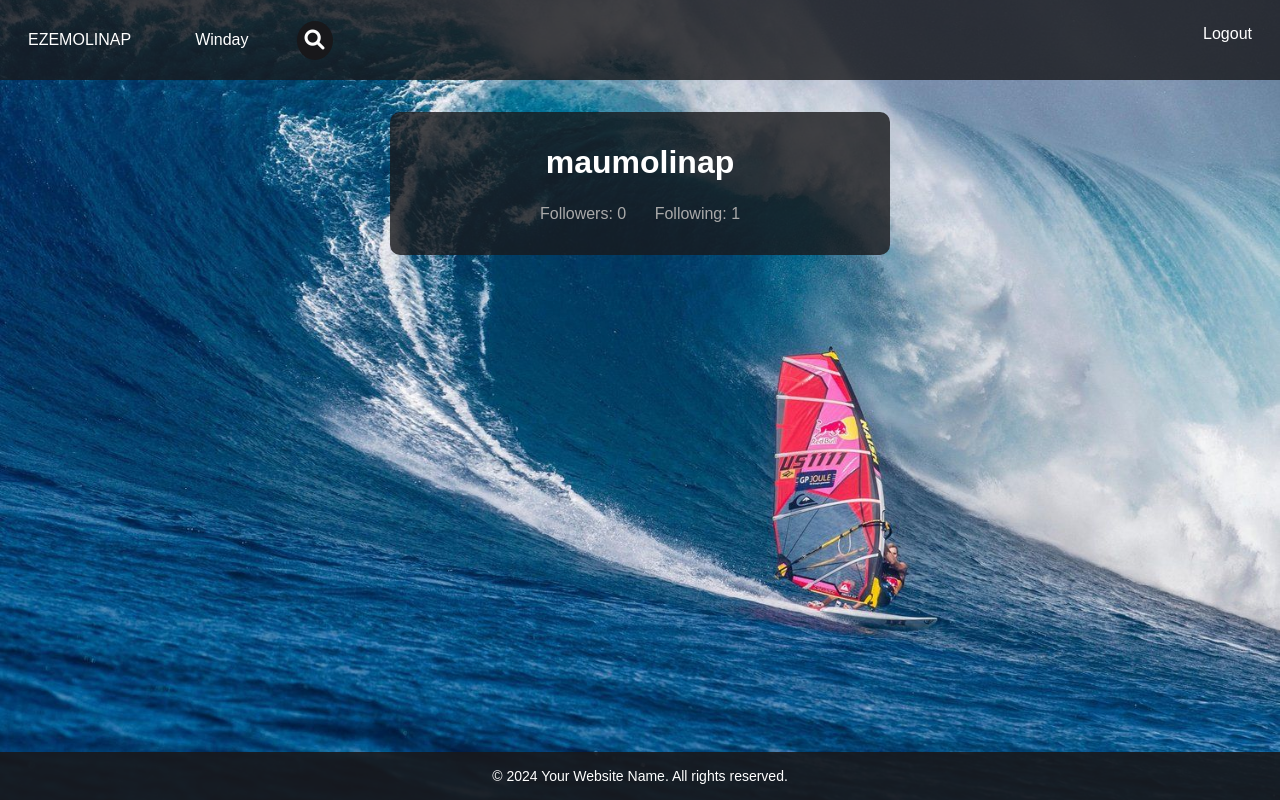
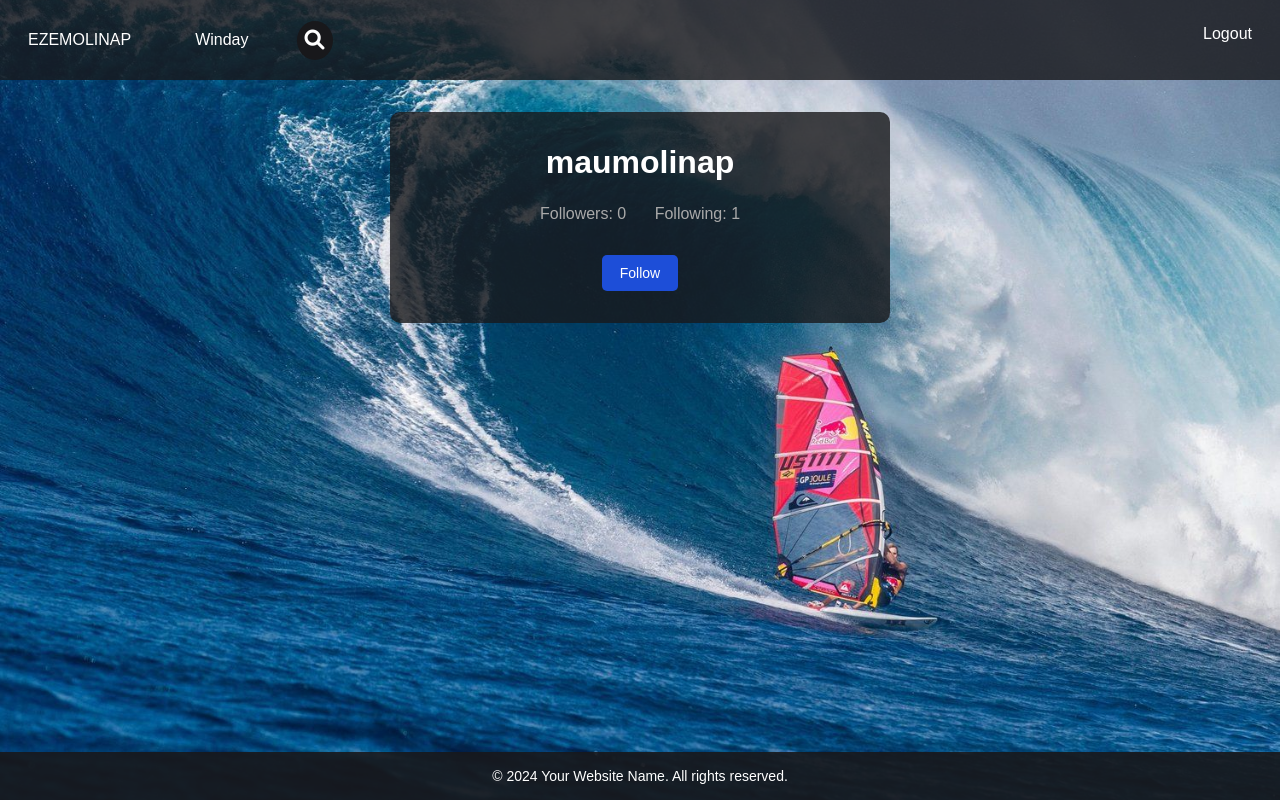
Before and after one commit to Ezemol/winday, a Django app: a page that uses winday/templates/winday/layout.html in a window 1280 px wide. Run offline with Django 5.2, Linux system fonts and the light colour scheme; a user stored in the database is signed in; data comes from the database, SQL or seed files in the repository; both versions use the stored data as it was after the commit.

Commit message:
Follow button css + funcionalidad hecho

```diff
--- /dev/null
+++ b/winday/static/winday/profile.js
@@ -0,0 +1,85 @@
+document.addEventListener('DOMContentLoaded', () => {
+    // Obtener el valor de 'is_following' desde el atributo data-is-following
+    const profileView = document.querySelector('#profile-view');
+
+    if (profileView) {
+        let isFollowing = profileView.getAttribute('data-is-following') === 'true';  // Convierte el valor a booleano
+        const profileId = profileView.getAttribute('data-user-id');  // Obtiene el ID del perfil
+
+        // Declaro variable del div del follow
+        const followDiv = document.querySelector('#follow-div');
+
+        if (followDiv) {
+            // Agrego boton de follow/unfollow
+            followDiv.innerHTML = `
+            <button id="button-follow" class="follow-button">
+                ${isFollowing ? "Unfollow" : "Follow"}
+            </button>`; // Cambia el texto del botón según el estado
+
+            // Añadir event listener al botón de follow/unfollow
+            document.querySelector('#button-follow').addEventListener('click', () => {
+                const action = isFollowing ? "unfollow" : "follow";  // Define la acción a realizar
+                console.log(action);  // Muestra la acción en la consola
+
+                follow(profileId, isFollowing);  // Llama a la función follow
+            });
+        }
+    }
+
+    function follow(profileId, isFollowing) {
+        // Realiza una solicitud para seguir/desseguir al usuario
+        fetch(`/follow/${profileId}/`, {
+            method: 'POST',  // Método de la solicitud
+            headers: {
+                'Content-Type': 'application/json',  // Tipo de contenido
+                'X-CSRFToken': getCookie('csrftoken')  // Incluye el token CSRF
+            },
+            body: JSON.stringify({
+                isFollowing: isFollowing  // Envía el estado actual de seguimiento
+            })
+        })
+        .then(response => response.json())  // Convierte la respuesta a JSON
+        .then(result => {
+            console.log(result);  // Muestra el resultado en la consola
+
+            // Actualiza el botón basado en la respuesta
+            if (result.is_following !== undefined) {  // Verifica si el campo is_following está en la respuesta
+                isFollowing = result.is_following;  // Actualiza la variable isFollowing
+                document.querySelector('#button-follow').innerText =  isFollowing ? "Unfollow" : "Follow";  // Cambia el texto del botón
+
+                // Actualizar los followers del perfil sin recargar la página
+                const numFollowersElement = document.querySelector("#num_followers");
+
+                let numFollowers = parseInt(numFollowersElement.textContent, 10);
+
+                if (isFollowing) {
+                    numFollowers++;
+                } else {
+                    numFollowers--;
+                }
+
+                numFollowersElement.innerHTML = `${numFollowers}`
+            }
+        })
+        .catch(error => {
+            console.error('Error:', error);  // Muestra el error en la consola
+            alert('An error occurred while trying to follow/unfollow the user.');  // Muestra un mensaje de error al usuario
+        });
+    }
+
+    // Funcion para obtener csrf token
+    function getCookie(name) {
+        let cookieValue = null;  // Inicializa el valor del cookie
+        if (document.cookie && document.cookie !== '') {  // Verifica si hay cookies
+            const cookies = document.cookie.split(';');  // Separa las cookies en un array
+            for (let i = 0; i < cookies.length; i++) {
+                const cookie = cookies[i].trim();  // Limpia los espacios en blanco
+                if (cookie.substring(0, name.length + 1) === (name + '=')) {  // Busca la cookie por su nombre
+                    cookieValue = decodeURIComponent(cookie.substring(name.length + 1));  // Decodifica el valor de la cookie
+                    break;  // Sale del bucle una vez encontrada
+                }
+            }
+        }
+        return cookieValue;  // Devuelve el valor de la cookie
+    }
+});
--- a/winday/static/styles.css
+++ b/winday/static/winday/styles.css
@@ -19,7 +19,7 @@ a{
 
 body {
     font-family: 'Poppins', sans-serif;
-    background-image: url('/static/images/windsurf-background.jpg');
+    background-image: url('/static/winday/images/windsurf-background.jpg');
     background-size: cover;
     background-position: center;
     background-repeat: no-repeat;
@@ -256,3 +256,25 @@ body {
     color: var(--gris); /* Color del texto */
     font-style: italic; /* Estilo de texto en cursiva */
 }
+
+.follow-button {
+    padding: 0.5rem 1rem;  /* Tamaño más pequeño */
+    font-size: 0.875rem;  /* Fuente más pequeña */
+    background-color: var(--azul-claro);
+    color: var(--blanco);
+    border-radius: 5px;
+    cursor: pointer;
+    transition: background-color 0.3s ease, color 0.3s ease;
+    border: 2px solid transparent;
+}
+
+.follow-button:hover {
+    background-color: var(--blanco);
+    color: var(--azul-oscuro);
+    border: 2px solid var(--azul-claro);
+}
+
+.follow-div{
+    text-align: center;
+    padding-top: 2rem;
+}
--- a/winday/templates/winday/layout.html
+++ b/winday/templates/winday/layout.html
@@ -6,9 +6,10 @@
         <meta charset="UTF-8">
         <meta name="viewport" content="width=device-width, initial-scale=1.0">
         <title>{% block title %}Winday{% endblock %}</title>
-        <link rel="stylesheet" href="{% static 'styles.css' %}">
-        <link rel="stylesheet" href="{% static 'index.js' %}">
+        <link rel="stylesheet" href="{% static 'winday/styles.css' %}">
         <link rel="stylesheet" href="https://cdnjs.cloudflare.com/ajax/libs/font-awesome/6.0.0-beta3/css/all.min.css"> <!-- Lupa simbolo -->
+        {% block script %}
+        {% endblock %}
     </head>
     <body>
         <nav class="upper-bar">
@@ -41,7 +42,6 @@
         <div class="container">
             {% block body %}{% endblock %}
         </div>
-        {% block script %}{% endblock %}
 
         <div class="copyright">
             &copy; 2024 Your Website Name. All rights reserved.
--- a/winday/templates/winday/profile.html
+++ b/winday/templates/winday/profile.html
@@ -17,6 +17,13 @@
                     </a>
                 </p>
             </div>
+            {% if is_profile != True and request.user.is_authenticated %}
+                <div id="follow-div" class="follow-div"></div>
+            {% endif %}
         </div>
     </div>
 {% endblock %}
+
+{% block script %}
+    <script src="{% static 'winday/profile.js' %}"></script>
+{% endblock %}
--- a/winday/urls.py
+++ b/winday/urls.py
@@ -12,4 +12,6 @@ urlpatterns = [
     # API routes
     path("profile/<str:username>/", views.profile, name="profile"),
     path("profile_connections/<int:profile_id>/", views.profile_connections, name="profile_connections"),
+    path("follow/<int:profile_id>/", views.follow_user, name="follow_user"),
+
 ]
--- a/winday/views.py
+++ b/winday/views.py
@@ -137,3 +137,31 @@ def profile_connections(request, profile_id):
         "title": title,
         "view_type": view_type,
     })
+
+@csrf_exempt
+@login_required
+def follow_user(request, profile_id):
+    if request.method == 'POST':
+        if request.user.is_authenticated:
+            try:
+                user_to_follow = get_object_or_404(User, pk=profile_id) # Obtiene el usuario a seguir
+
+                profile = user_to_follow.profile # Obtiene el perfil del usuario
+
+                # If el usuario ya está siguiendo dejar de seguir. Else empezar a seguir
+                if request.user in profile.followers.all():
+                    profile.followers.remove(request.user)  # Dejar de seguir
+                    is_following = False
+                else:
+                    profile.followers.add(request.user) # Seguir
+                    is_following = True
+
+                return JsonResponse({
+                    "message": "success",
+                    "is_following": is_following, # Devuelve el estado de seguimiento
+                })
+            except User.DoesNotExist:
+                return JsonResponse({"error":"User no encontrado."}, status=404)  # Manejar usuario no encontrado
+        else:
+            return JsonResponse({"error":  "El usuario no está autenticado."}, status=403)  # Manejar usuario no autenticado
+    return JsonResponse({"error": "Post request requerida."}, status=400) # Manejar método incorrecto
```
Also changed, not shown: README.md, db.sqlite3, winday/static/index.js (deleted), winday/static/winday/images/windsurf-background.jpg (renamed from winday/static/images/windsurf-background.jpg).
